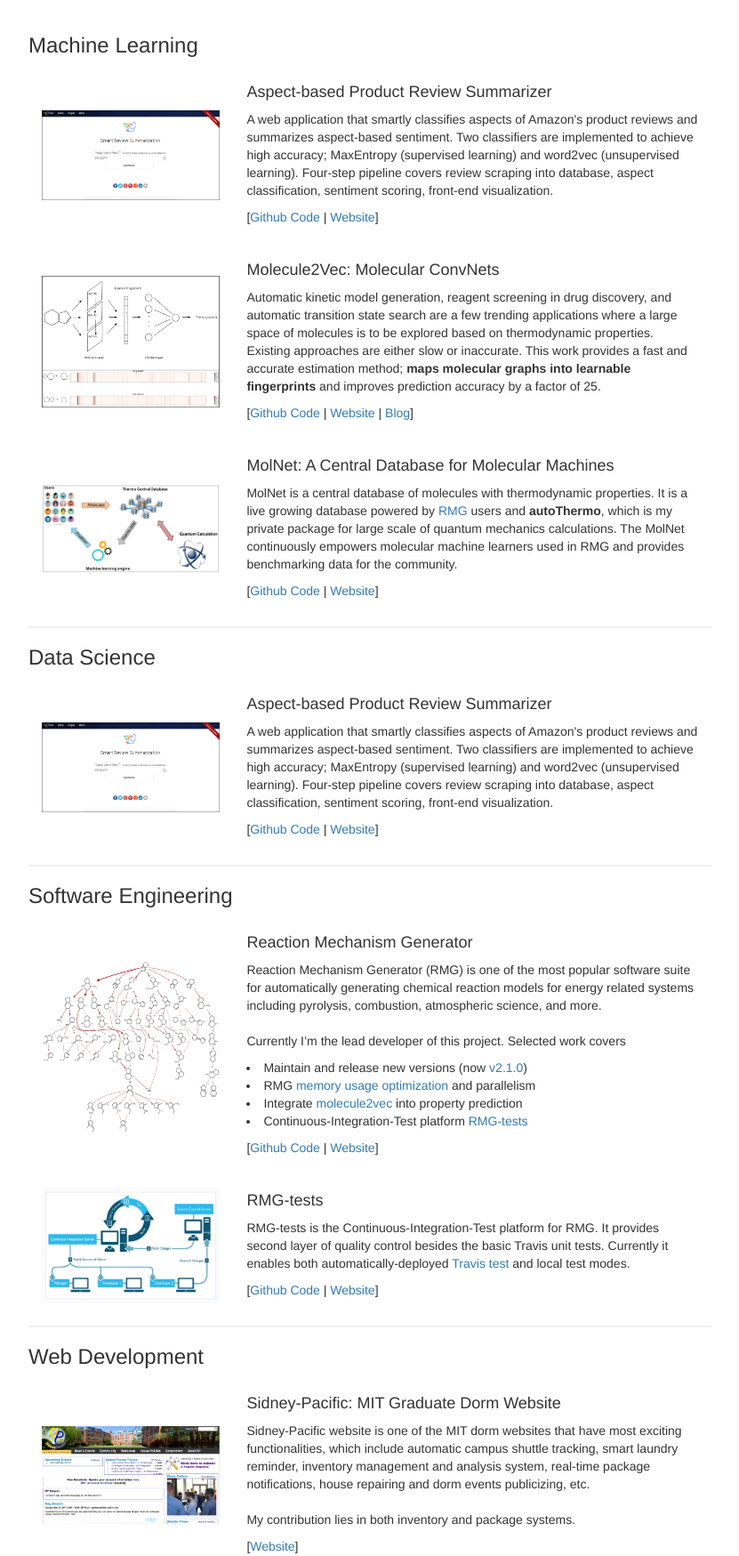
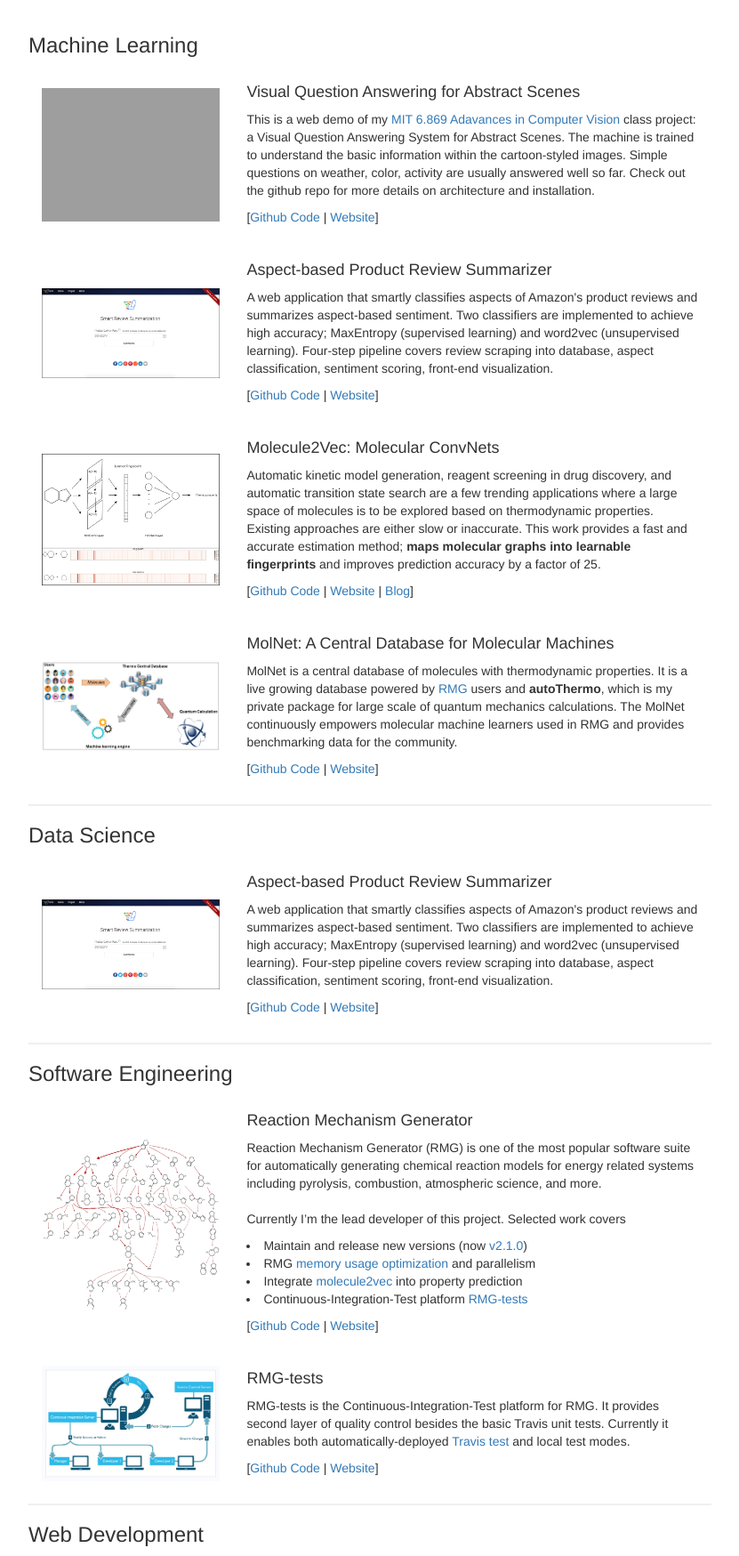
Before and after one commit to KEHANG/kehanghan.com, a Flask app: page /projects/ in a window 1280 px wide. Shown: the part 102-1851 px from the top of the page at 89% size, without its empty margins (224-1055 px from the left). Run offline with Flask 2, Linux system fonts and the light colour scheme; some libraries are stand-ins or nearby versions; grey boxes are pictures that could not be loaded.

Commit message:
added my 6.869 class project demo to the projects page

```diff
--- a/kehangsite/templates/projects.html
+++ b/kehangsite/templates/projects.html
@@ -8,6 +8,20 @@
 <h3>Machine Learning</h3>
 <table>
   <tbody>
+    <tr>
+      <td class="cover_column">
+          <a href="http://antimatter.mit.edu:8000/"><img src="/static/img/projects/vqa.png"></a>
+      </td>
+      <td>
+        <h4>Visual Question Answering for Abstract Scenes</h4>
+        <p>
+        This is a web demo of my <a href="http://6.869.csail.mit.edu/fa17/">MIT 6.869 Adavances in Computer Vision</a> class project: a Visual Question Answering System for Abstract Scenes. The machine is trained to understand the basic information within the cartoon-styled images. Simple questions on weather, color, activity are usually answered well so far. Check out the github repo for more details on architecture and installation.
+        </p>
+        <p>[<a href="https://github.com/KEHANG/vqa">Github Code</a> |
+          <a href="http://antimatter.mit.edu:8000/">Website</a>]</p>
+      </td>
+    </tr>
+
     <tr>
       <td class="cover_column">
           <a href="http://srs.mit.edu/"><img src="/static/img/projects/srs_cover.png"></a>
```
